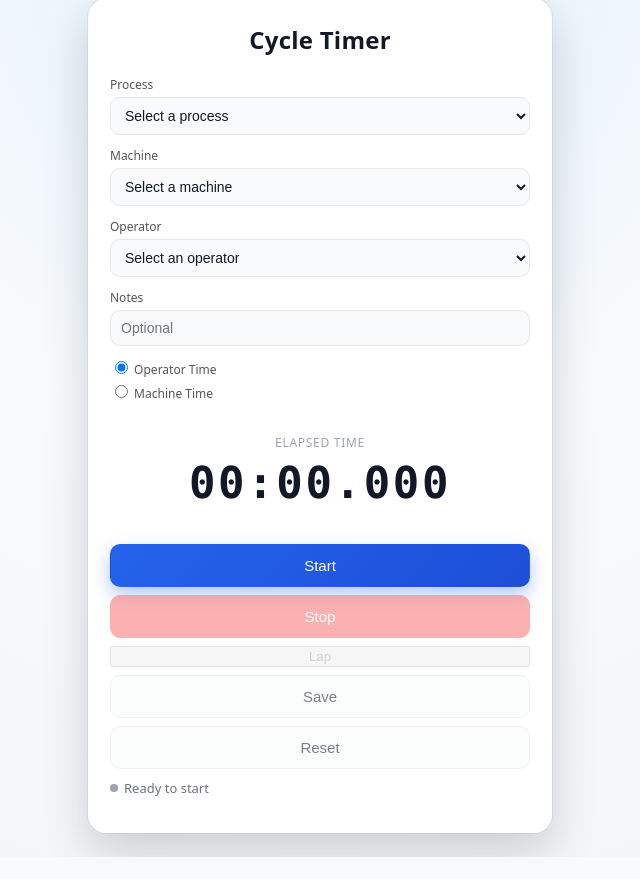
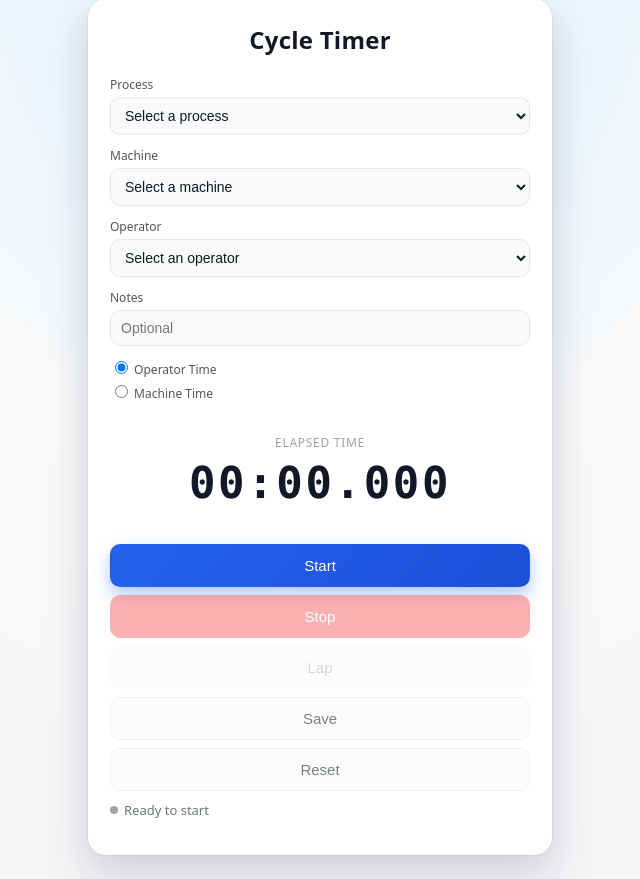
Before and after one commit to casslee1351/Flask-Apps, a Flask app: page / in a window 1280 px wide. Shown: the part 25-904 px from the top of the page, without its empty margins (320-960 px from the left). Before the commit the page ends 882 px from the top, so only its background shows below. Run offline with Flask 3, Linux system fonts and the light colour scheme; data comes from the database, SQL or seed files in the repository; both versions use the stored data as it was after the commit.

Commit message:
lap button style in styles.css

```diff
--- a/kitsu_app/templates/index.html
+++ b/kitsu_app/templates/index.html
@@ -75,7 +75,7 @@
             <section class="controls">
                 <button id="start-button" class="btn primary start-button">Start</button>
                 <button id="stop-button" class="btn danger stop-button" disabled>Stop</button>
-                <button id="lap-button" disabled>Lap</button>
+                <button id="lap-button" class="btn secondary lap-button" disabled>Lap</button>
                 <button id="save-button" class="btn save-reset save-button" disabled>Save</button>
                 <button id="reset-button" class="btn save-reset reset-button" disabled>Reset</button>
             </section>
```
Also changed, not shown: instance/timer.db.
